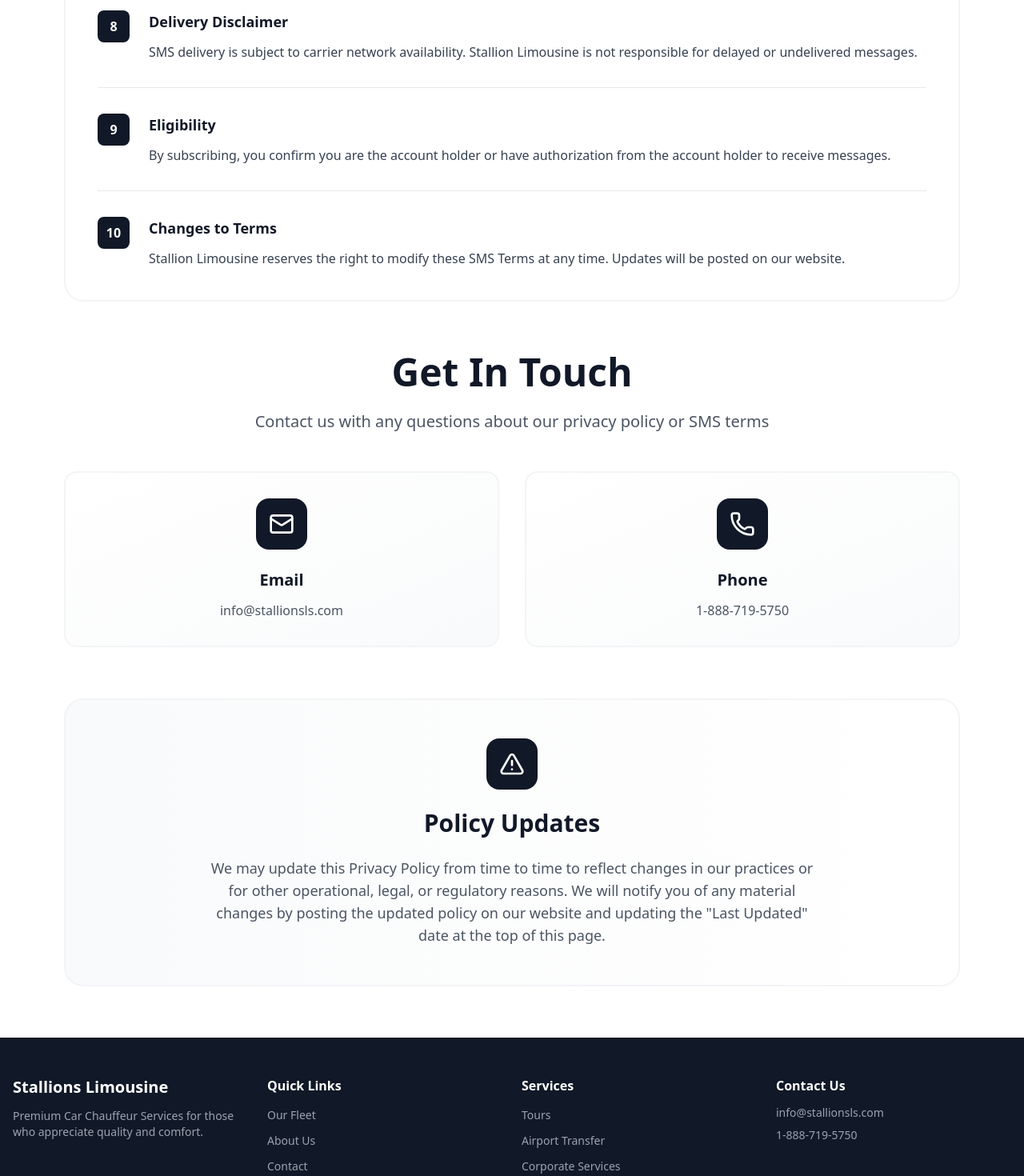
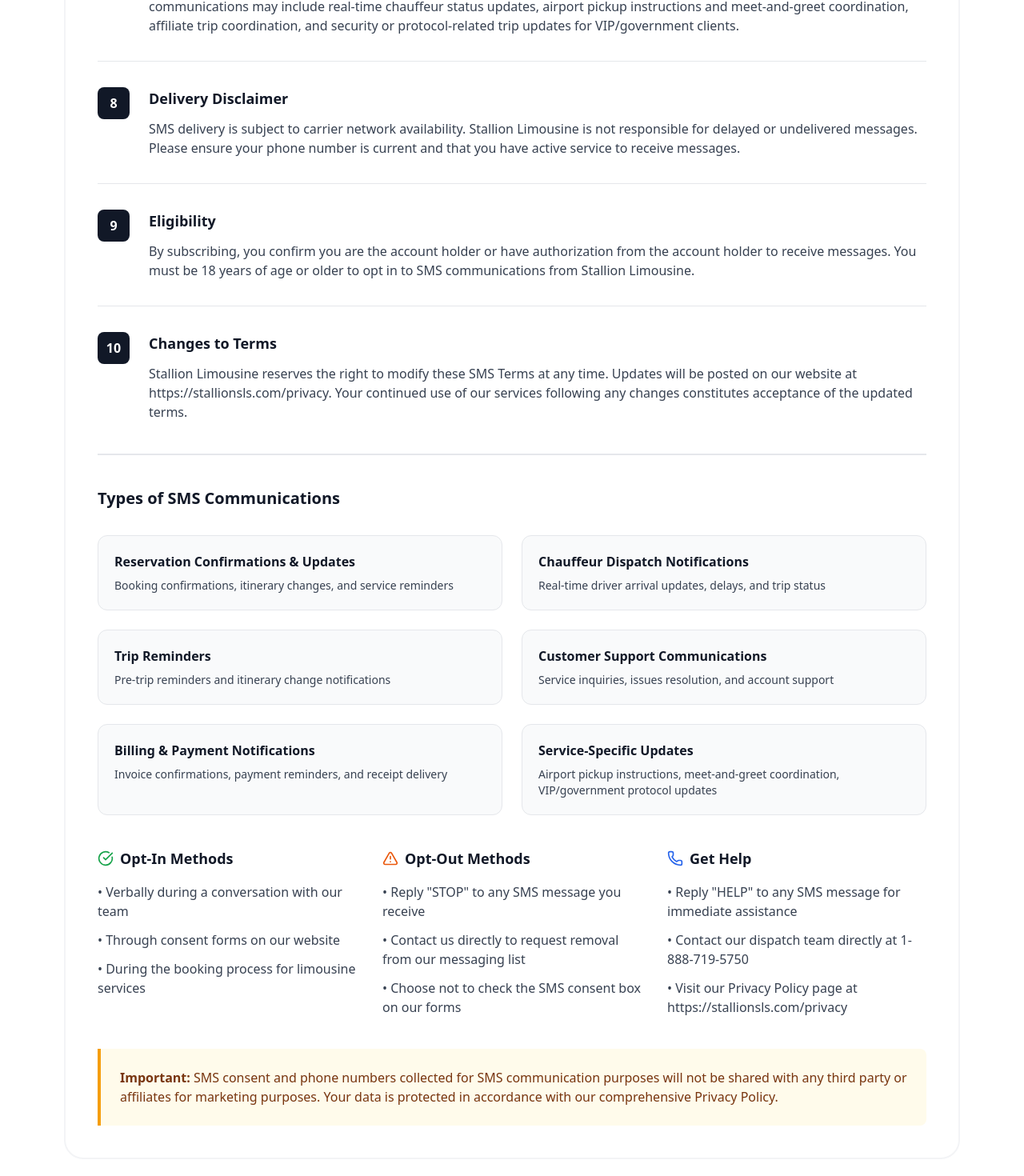
Before and after one commit to ARkhan06/Stallion, a React (Vite) app: page /privacy in a window 1280 px wide. Shown: the part 5578-7048 px from the top of the page at 80% size. Built offline with nearby package versions, Linux system fonts and the light colour scheme.

Commit message:
privacy updated

```diff
--- a/src/screens/Privacy.jsx
+++ b/src/screens/Privacy.jsx
@@ -77,7 +77,53 @@
 
   const contactMethods = [
     { icon: Mail, label: "Email", value: "info@stallionsls.com" },
-    { icon: Phone, label: "Phone", value: "1-888-719-5750" }  ];
+    { icon: Phone, label: "Phone", value: "1-888-719-5750" }
+  ];
+
+  const smsOptInMethods = [
+    "Verbally during a conversation with our team",
+    "Through consent forms on our website",
+    "During the booking process for limousine services"
+  ];
+
+  const smsOptOutMethods = [
+    "Reply \"STOP\" to any SMS message you receive",
+    "Contact us directly to request removal from our messaging list",
+    "Choose not to check the SMS consent box on our forms"
+  ];
+
+  const smsHelpOptions = [
+    "Reply \"HELP\" to any SMS message for immediate assistance",
+    "Contact our dispatch team directly at 1-888-719-5750",
+    "Visit our Privacy Policy page at https://stallionsls.com/privacy"
+  ];
+
+  const smsTypesOfCommunications = [
+    {
+      title: "Reservation Confirmations & Updates",
+      description: "Booking confirmations, itinerary changes, and service reminders"
+    },
+    {
+      title: "Chauffeur Dispatch Notifications",
+      description: "Real-time driver arrival updates, delays, and trip status"
+    },
+    {
+      title: "Trip Reminders",
+      description: "Pre-trip reminders and itinerary change notifications"
+    },
+    {
+      title: "Customer Support Communications",
+      description: "Service inquiries, issues resolution, and account support"
+    },
+    {
+      title: "Billing & Payment Notifications",
+      description: "Invoice confirmations, payment reminders, and receipt delivery"
+    },
+    {
+      title: "Service-Specific Updates",
+      description: "Airport pickup instructions, meet-and-greet coordination, VIP/government protocol updates"
+    }
+  ];
 
   const smsTerms = [
     {
@@ -88,27 +134,27 @@
     {
       num: "2",
       title: "Message Frequency",
-      content: "Message frequency varies depending on your bookings, account activity, and service usage. Clients with active reservations may receive multiple updates per trip."
+      content: "Message frequency varies depending on your bookings, account activity, and service usage. Clients with active reservations may receive multiple updates per trip. You may receive up to 2 SMS messages per week regarding your appointments or account status, though this may vary based on your service needs."
     },
     {
       num: "3",
       title: "Message & Data Rates",
-      content: "Standard message and data rates may apply based on your wireless carrier plan. Stallion Limousine is not responsible for any carrier charges."
+      content: "Standard message and data rates may apply based on your wireless carrier plan. These fees may vary if messages are sent domestically or internationally. Stallion Limousine is not responsible for any carrier charges. Please contact your wireless carrier for information about your specific messaging plan and applicable rates."
     },
     {
       num: "4",
       title: "Opt-Out Instructions",
-      content: "You may opt out at any time by replying \"STOP\" to any message. Once opted out, you will no longer receive SMS communications unless you opt in again."
+      content: "You may opt out at any time by replying \"STOP\" to any message. Once opted out, you will no longer receive SMS communications unless you opt in again. You can also contact us directly at 1-888-719-5750 to request removal from our messaging list, or choose not to check the SMS consent box on our forms."
     },
     {
       num: "5",
       title: "Help & Support",
-      content: "For assistance, reply \"HELP\" or contact our dispatch team directly at the contact information provided in the Contact Us section below."
+      content: "For assistance, reply \"HELP\" to any SMS message or contact our dispatch team directly at 1-888-719-5750. You can also visit our Privacy Policy page at https://stallionsls.com/privacy for additional support options and information."
     },
     {
       num: "6",
       title: "Privacy & Data Protection",
-      content: "Your phone number and SMS consent will never be shared, sold, or distributed to third parties or affiliates for marketing purposes. Information is used strictly for service-related communication in accordance with our Privacy Policy."
+      content: "Your phone number and SMS consent will never be shared, sold, or distributed to third parties or affiliates for marketing purposes. Information is used strictly for service-related communication in accordance with our Privacy Policy. We maintain the highest standards of data security and confidentiality for all SMS communications."
     },
     {
       num: "7",
@@ -118,17 +164,17 @@
     {
       num: "8",
       title: "Delivery Disclaimer",
-      content: "SMS delivery is subject to carrier network availability. Stallion Limousine is not responsible for delayed or undelivered messages."
+      content: "SMS delivery is subject to carrier network availability. Stallion Limousine is not responsible for delayed or undelivered messages. Please ensure your phone number is current and that you have active service to receive messages."
     },
     {
       num: "9",
       title: "Eligibility",
-      content: "By subscribing, you confirm you are the account holder or have authorization from the account holder to receive messages."
+      content: "By subscribing, you confirm you are the account holder or have authorization from the account holder to receive messages. You must be 18 years of age or older to opt in to SMS communications from Stallion Limousine."
     },
     {
       num: "10",
       title: "Changes to Terms",
-      content: "Stallion Limousine reserves the right to modify these SMS Terms at any time. Updates will be posted on our website."
+      content: "Stallion Limousine reserves the right to modify these SMS Terms at any time. Updates will be posted on our website at https://stallionsls.com/privacy. Your continued use of our services following any changes constitutes acceptance of the updated terms."
     }
   ];
 
@@ -388,6 +434,71 @@
                     </motion.div>
                   ))}
                 </div>
+
+                {/* SMS Additional Information - Mobile Responsive */}
+                <div className="mt-8 sm:mt-10 pt-8 sm:pt-10 border-t-2 border-gray-200">
+                  <h4 className="text-lg sm:text-xl font-bold text-[#111827] mb-6 sm:mb-8">Types of SMS Communications</h4>
+                  <div className="grid grid-cols-1 md:grid-cols-2 gap-4 sm:gap-6">
+                    {smsTypesOfCommunications.map((type, index) => (
+                      <motion.div
+                        key={index}
+                        initial={{ opacity: 0, y: 10 }}
+                        animate={{ opacity: 1, y: 0 }}
+                        transition={{ delay: index * 0.05 }}
+                        className="bg-gray-50 rounded-xl p-4 sm:p-5 border border-gray-200"
+                      >
+                        <h5 className="font-bold text-[#111827] mb-2 text-sm sm:text-base">{type.title}</h5>
+                        <p className="text-gray-700 text-xs sm:text-sm">{type.description}</p>
+                      </motion.div>
+                    ))}
+                  </div>
+                </div>
+
+                {/* SMS Opt-In Information */}
+                <div className="mt-8 sm:mt-10 grid grid-cols-1 md:grid-cols-3 gap-6 sm:gap-8">
+                  <div>
+                    <h4 className="text-base sm:text-lg font-bold text-[#111827] mb-4 flex items-center">
+                      <CheckCircle className="h-5 w-5 mr-2 text-green-600" />
+                      Opt-In Methods
+                    </h4>
+                    <ul className="space-y-2 sm:space-y-3">
+                      {smsOptInMethods.map((method, index) => (
+                        <li key={index} className="text-gray-700 text-sm sm:text-base leading-relaxed">• {method}</li>
+                      ))}
+                    </ul>
+                  </div>
+
+                  <div>
+                    <h4 className="text-base sm:text-lg font-bold text-[#111827] mb-4 flex items-center">
+                      <AlertTriangle className="h-5 w-5 mr-2 text-orange-600" />
+                      Opt-Out Methods
+                    </h4>
+                    <ul className="space-y-2 sm:space-y-3">
+                      {smsOptOutMethods.map((method, index) => (
+                        <li key={index} className="text-gray-700 text-sm sm:text-base leading-relaxed">• {method}</li>
+                      ))}
+                    </ul>
+                  </div>
+
+                  <div>
+                    <h4 className="text-base sm:text-lg font-bold text-[#111827] mb-4 flex items-center">
+                      <Phone className="h-5 w-5 mr-2 text-blue-600" />
+                      Get Help
+                    </h4>
+                    <ul className="space-y-2 sm:space-y-3">
+                      {smsHelpOptions.map((option, index) => (
+                        <li key={index} className="text-gray-700 text-sm sm:text-base leading-relaxed">• {option}</li>
+                      ))}
+                    </ul>
+                  </div>
+                </div>
+
+                {/* SMS Consent Reminder */}
+                <div className="mt-8 sm:mt-10 bg-amber-50 border-l-4 border-amber-500 rounded-r-lg p-4 sm:p-6">
+                  <p className="text-amber-900 text-sm sm:text-base leading-relaxed">
+                    <strong>Important:</strong> SMS consent and phone numbers collected for SMS communication purposes will not be shared with any third party or affiliates for marketing purposes. Your data is protected in accordance with our comprehensive Privacy Policy.
+                  </p>
+                </div>
               </div>
             </div>
           </motion.div>
@@ -436,7 +547,8 @@
             <p className="text-gray-600 max-w-3xl mx-auto text-base sm:text-lg leading-relaxed">
               We may update this Privacy Policy from time to time to reflect changes in our practices or for other operational,
               legal, or regulatory reasons. We will notify you of any material changes by posting the updated policy on our website
-              and updating the "Last Updated" date at the top of this page.
+              and updating the "Last Updated" date at the top of this page. Your continued use of our services following any changes
+              constitutes acceptance of the updated terms.
             </p>
           </motion.div>
         </motion.div>
```
